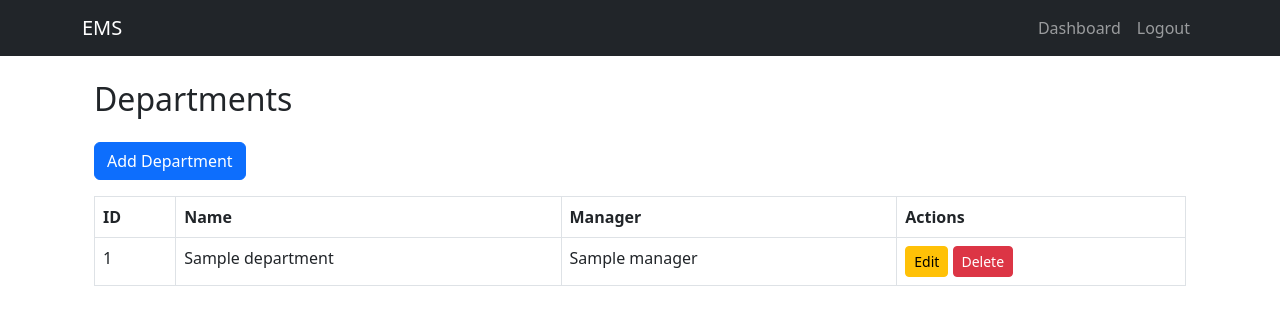
After one commit to RondoProgrammer/Employee_managment_system, a Flask app: page /Departments in a window 1280 px wide. The commit adds this page. Shown: the top 325 px of the page. Run offline with Flask 3, Linux system fonts and the light colour scheme; a user stored in the database is signed in; tables that the repository leaves empty hold one stand-in row (values such as "Sample post").

Commit message:
added Department as a functional part including the CRUD elemetns

```diff
--- a/app/routes.py
+++ b/app/routes.py
@@ -30,7 +30,7 @@ def login():
     if current_user.is_authenticated:
         return redirect(url_for('main.dashboard'))
 
-    form = LoginForm()
+    form = LoginForm()  # Create an instance of the LoginForm(username+password)
     if form.validate_on_submit():
         # First check Administrator
         user = Administrator.query.filter_by(name=form.username.data).first()
@@ -39,7 +39,7 @@ def login():
         if not user:
             user = DepartmentManager.query.filter_by(name=form.username.data).first()
 
-        if user and user.password == form.password.data:  # Use hash check later
+        if user and user.password == form.password.data:
             login_user(user)
             flash('Login successful', 'success')
             return redirect(url_for('main.dashboard'))
@@ -93,9 +93,7 @@ def add_employee():
 
     return render_template('employees/add.html', form=form)
 
-# ------------------------
-# Edit Employee
-# ------------------------
+
 @bp.route('/employee/edit/<int:id>', methods=['GET', 'POST'])
 @login_required
 def edit_employee(id):
@@ -123,12 +121,11 @@ def edit_employee(id):
 
     return render_template('employees/edit.html', form=form)
 
-# ------------------------
-# Delete Employee
-# ------------------------
+
 @bp.route('/employee/delete/<int:id>', methods=['POST'])
 @login_required
 def delete_employee(id):
+
     employee = Employee.query.get_or_404(id)
 
     # Authorization check
@@ -140,3 +137,53 @@ def delete_employee(id):
     db.session.commit()
     flash('Employee deleted successfully!', 'success')
     return redirect(url_for('main.list_employees'))
+
+# List Departments
+@bp.route('/Departments')
+@login_required
+def list_departments():
+    departments = Department.query.all()
+    return render_template('Departments/list.html', departments=departments)
+
+# Add Department
+@bp.route('/Department/add', methods=['GET', 'POST'])
+@login_required
+def add_department():
+    # Get all managers to populate the dropdown
+    managers = DepartmentManager.query.all()
+
+    if request.method == 'POST':
+        name = request.form['name']
+        manager_id = request.form['manager_id']
+
+        new_dept = Department(name=name, manager_id=manager_id)
+        db.session.add(new_dept)
+        db.session.commit()
+        flash('Department added successfully!', 'success')
+        return redirect(url_for('main.list_departments'))
+
+    return render_template('Departments/add.html', managers=managers)
+
+@bp.route('/department/delete/<int:id>', methods=['POST'])
+@login_required
+def delete_department(id):
+    department = Department.query.get_or_404(id)
+    db.session.delete(department)
+    db.session.commit()
+    flash('Department deleted successfully!', 'success')
+    return redirect(url_for('main.list_departments'))
+
+@bp.route('/Department/edit/<int:id>', methods=['GET', 'POST'])
+@login_required
+def edit_department(id):
+    department = Department.query.get_or_404(id)
+    managers = DepartmentManager.query.all()
+
+    if request.method == 'POST':
+        department.name = request.form['name']
+        department.manager_id = request.form['manager_id']
+        db.session.commit()
+        flash('Department updated successfully!', 'success')
+        return redirect(url_for('main.list_departments'))
+
+    return render_template('Departments/edit.html', department=department, managers=managers)
--- /dev/null
+++ b/app/templates/Departments/list.html
@@ -0,0 +1,33 @@
+{% extends "base.html" %}
+{% block content %}
+<div class="container mt-4">
+    <h2 class="mb-4">Departments</h2>
+    <a href="{{ url_for('main.add_department') }}" class="btn btn-primary mb-3">Add Department</a>
+
+    <table class="table table-bordered">
+        <thead>
+            <tr>
+                <th>ID</th>
+                <th>Name</th>
+                <th>Manager</th>
+                <th>Actions</th>
+            </tr>
+        </thead>
+        <tbody>
+            {% for dept in departments %}
+            <tr>
+                <td>{{ dept.id }}</td>
+                <td>{{ dept.name }}</td>
+                <td>{{ dept.manager.name }}</td>
+                <td>
+                    <a href="{{ url_for('main.edit_department', id=dept.id) }}" class="btn btn-sm btn-warning">Edit</a>
+                    <form action="{{ url_for('main.delete_department', id=dept.id) }}" method="POST" style="display:inline;">
+                        <button type="submit" class="btn btn-sm btn-danger" onclick="return confirm('Are you sure?');">Delete</button>
+                    </form>
+                </td>
+            </tr>
+            {% endfor %}
+        </tbody>
+    </table>
+</div>
+{% endblock %}
```
Also changed, not shown: app/templates/Departments/add.html (added, +23 -0 lines), app/templates/Departments/edit.html (added, +26 -0 lines), app/templates/dashboard.html (+22 -8 lines).
